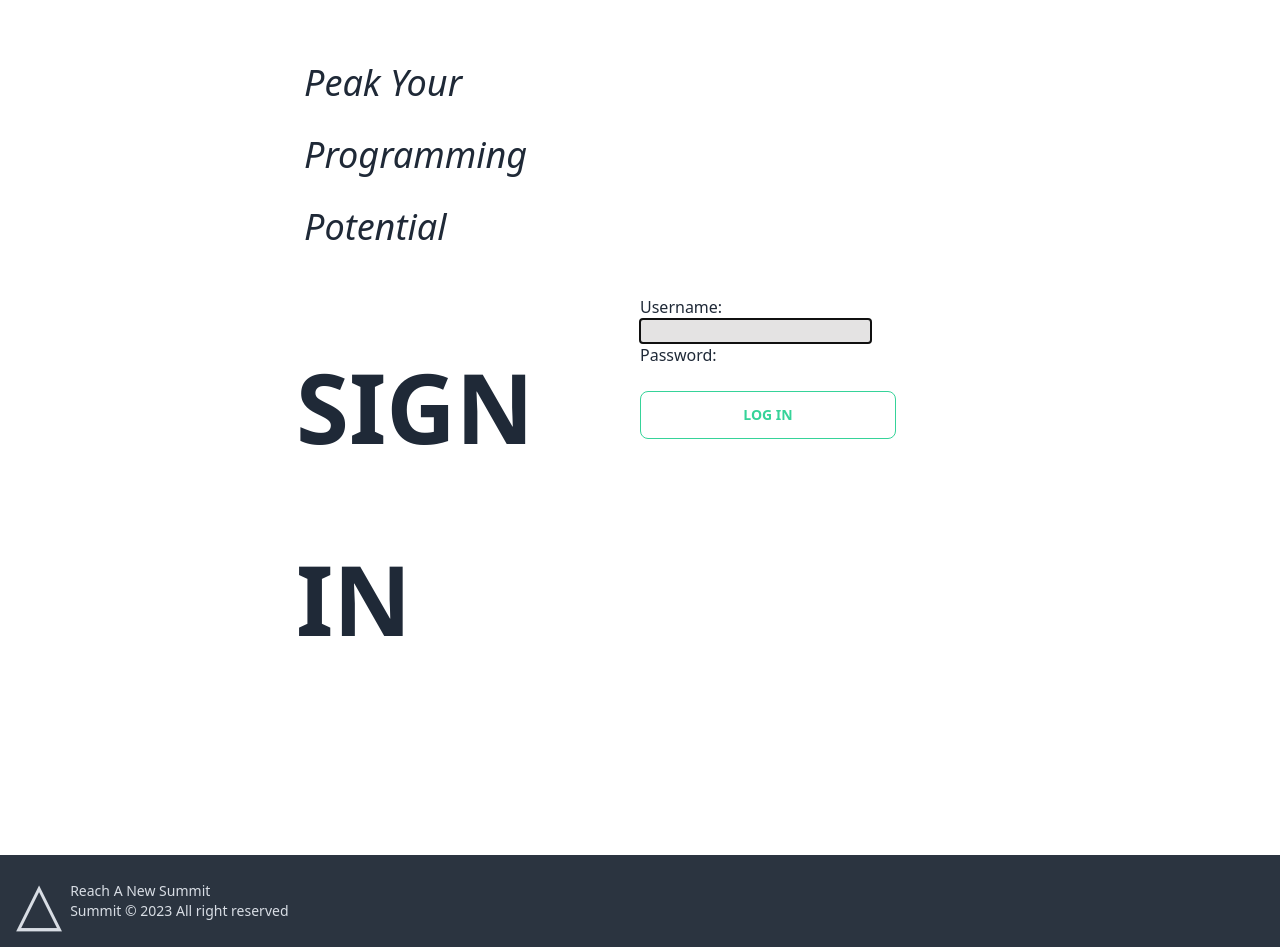
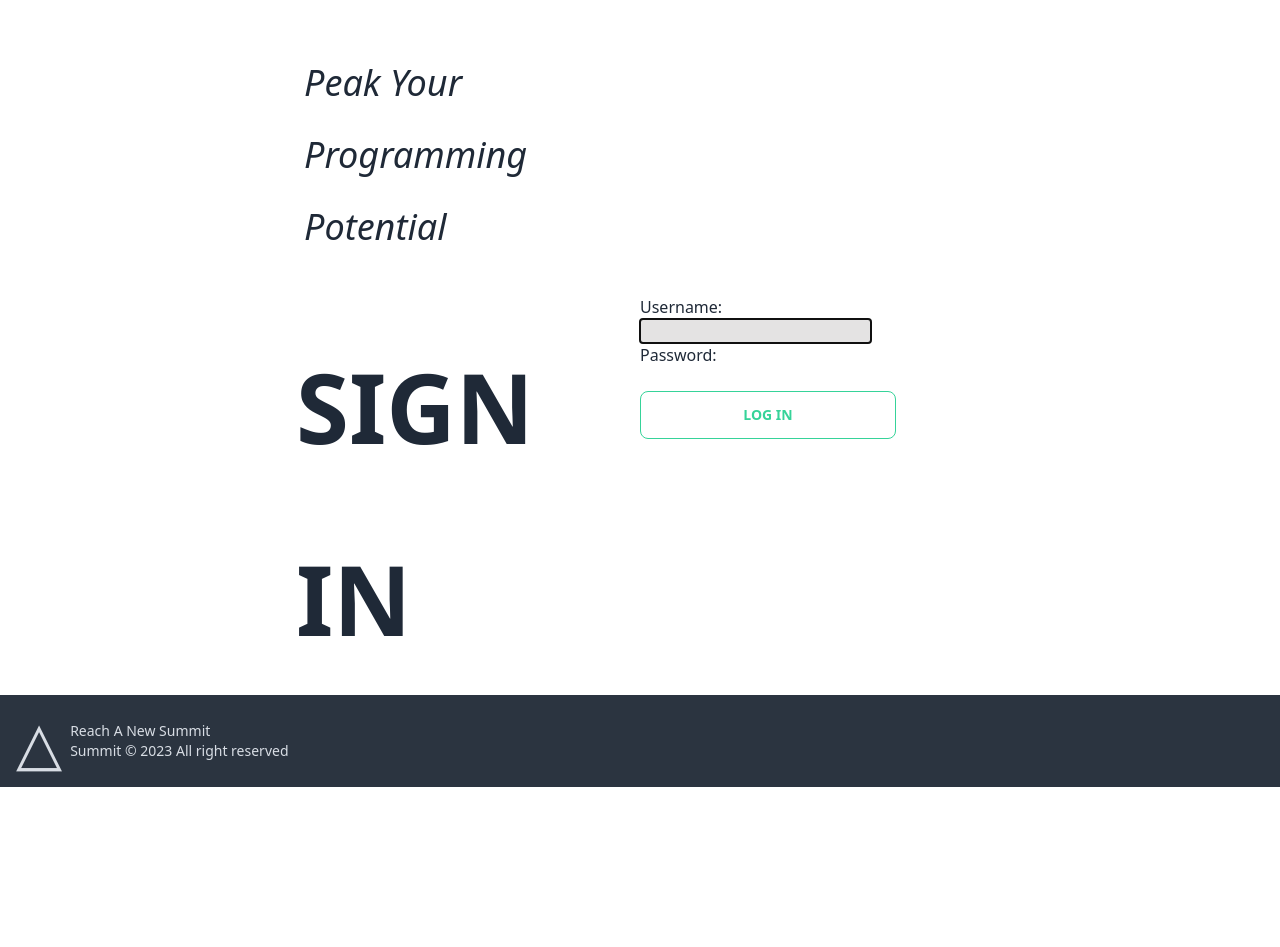
Before and after one commit to Bharatchandran/summitPrj3, a Django app: page /accounts/login/?next=/interests/groups/1/delete/ in a window 1280 px wide. Shown: the part 69-1016 px from the top of the page. After the commit the page ends 856 px from the top, so only its background shows below. Run offline with Django 4.2, Linux system fonts and the light colour scheme; some libraries are stand-ins or nearby versions.

Commit message:
base/footer fixed

```diff
--- a/main_app/templates/base.html
+++ b/main_app/templates/base.html
@@ -11,8 +11,7 @@
 
     <script src="https://cdn.tailwindcss.com"></script>
 </head>
-<body class="flex flex-col" >
-
+<body class="flex flex-col">
     <header class="">
         <div class="navbar bg-neutral text-neutral-content">
             <div class="navbar-start flex items-center space-x-4">
@@ -51,8 +50,7 @@
         </div>
     </header>
     <main class="flex-1 flex flex-col">
-
-        <div class="grid grid-cols-10 flex-1 mb-40">
+        <div class="grid grid-cols-10 flex-1">
         {% block content%}
         {% endblock %}
         </div>
```
